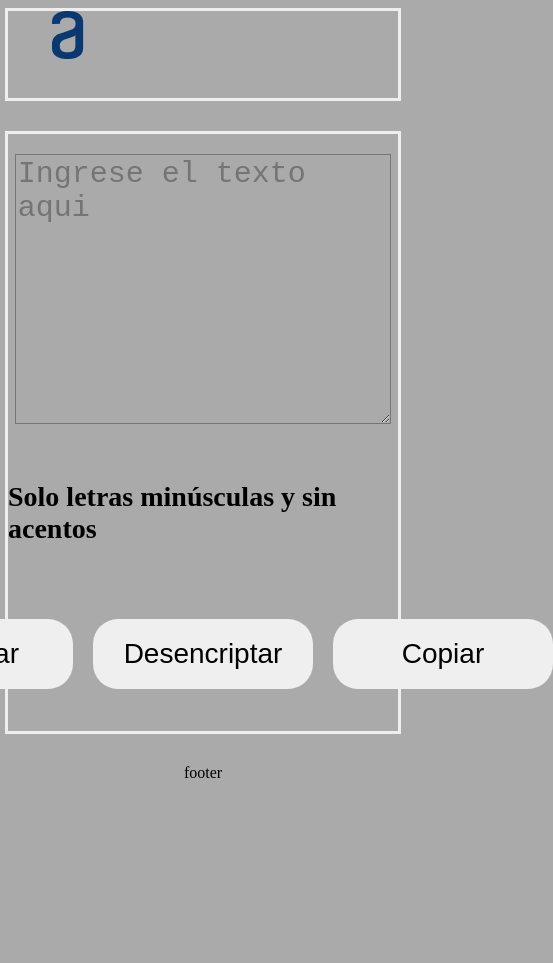
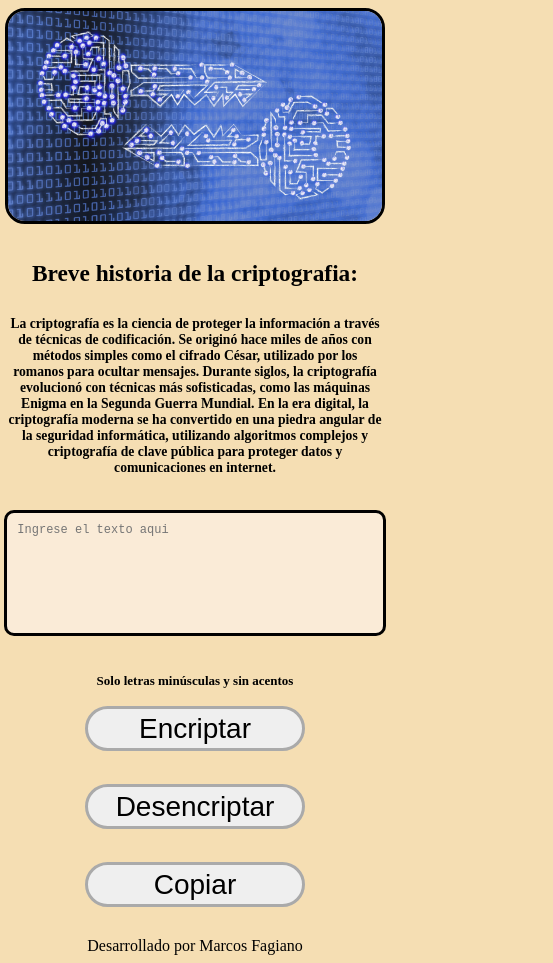
Before and after one commit to MarcosFagiano/text_encryptor, a plain HTML site: page index.html in a window 390 px wide. Shown: the whole page, 553 px wide, since content can reach past the window. Before the commit the page ends 860 px from the top, so only its background shows below. Drawn offline with Linux system fonts and the light colour scheme.

Commit message:
modificacion a gui

```diff
--- a/app.js
+++ b/app.js
@@ -58,5 +58,17 @@ function copy() {
     });
 }
 
+document.addEventListener('input', function (event) {
+    if (event.target.tagName.toLowerCase() === 'textarea') {
+        autoResize(event.target);
+    }
+});
+
+function autoResize(textarea) {
+    textarea.style.height = 'auto'; // Restablecer la altura para recapturar el contenido
+    textarea.style.height = textarea.scrollHeight + 'px'; // Establecer la nueva altura basada en el contenido
+}
+
+
 encryptKey();
 decryptKey();
--- a/index.html
+++ b/index.html
@@ -11,8 +11,17 @@
 </head>
 
 <body class="main-container">
-    <div class="logo-container">
-        <img src="./images/Logo.png" alt="Logo de la pagina">
+    <div class="header-container">
+        <img src="./images/Cryptography.jpg" alt="Logo de la pagina">
+        <div class="resume">
+            <h1>Breve historia de la criptografia:</h1>
+            <h3>La criptografía es la ciencia de proteger la información a través de técnicas de codificación. Se
+                originó hace miles de años con métodos simples como el cifrado César, utilizado por los romanos para
+                ocultar mensajes. Durante siglos, la criptografía evolucionó con técnicas más sofisticadas, como las
+                máquinas Enigma en la Segunda Guerra Mundial. En la era digital, la criptografía moderna se ha
+                convertido en una piedra angular de la seguridad informática, utilizando algoritmos complejos y
+                criptografía de clave pública para proteger datos y comunicaciones en internet.</h3>
+        </div>
     </div>
     <div class="txt-container">
         <textarea class="txt-area" placeholder="Ingrese el texto aqui" required></textarea>
@@ -26,7 +35,7 @@
         </div>
     </div>
     <div class="footer-container">
-        footer
+        Desarrollado por Marcos Fagiano
     </div>
 
 </body>
--- a/styles.css
+++ b/styles.css
@@ -1,15 +1,31 @@
-.main-container {
+.main-container{
+    background-color: wheat;
+}
+
+img {
+    width: 100%;
+    height: auto;
+    object-fit: contain;
+    border-radius: 20px;
+    border: 3px solid #000;
+}
+.resume {
     display: flex;
-    background-color: #AAAAAA;
-    flex-direction: column;
-    height: 100vh;
+    text-align: center;
+    justify-content: center;
+    flex-wrap: wrap;
+    word-wrap: break-word;
+    box-sizing: border-box;
+    font-size: small;
+}
+
+.header-container {
+    display: flex;
     width: 100%;
     justify-content: center;
     align-items: center;
-    gap: 30px;
-}
-
-.logo-container {
+    gap: 20px;
+    flex-direction: row;
     flex-grow: 1;
 }
 
@@ -19,12 +35,6 @@
 
 .footer-container {
     flex-grow: 2;
-}
-
-.logo-container,
-.txt-container {
-    border: 3px #EEEEEE solid;
-    width: 100%;
 }
 
 .txt-container {
@@ -37,9 +47,15 @@
 .txt-area {
     flex-grow: 8;
     margin: 20px;
-    background: transparent;
+    background: antiquewhite;
     width: 95%;
     font-size: 30px;
+    border: 3px solid;
+    border-radius: 10px;
+    padding: 10px;
+    min-height: 100px;
+    overflow-y: hidden;
+    resize: none;
 }
 
 .suggestion {
@@ -52,7 +68,7 @@
     flex-grow: 1;
     align-items: center;
     justify-content: center;
-    gap: 20px
+    gap: 20px;
 }
 
 .btn-decode,
@@ -64,6 +80,8 @@
     border: none;
     font-size: 28px;
     margin: 0 0 30px 0;
+    border: #AAAAAA solid;
+
 }
 
 .btn-decode:hover,
@@ -72,4 +90,42 @@
     cursor: pointer;
     background: #CCCCCC;
     font-size: 32px;
+    border: #000 solid;
 }
+
+.footer-container{
+    display: flex;
+    justify-content: center;
+    text-align: center;
+}
+@media only screen and (max-width: 780px) {
+    .header-container {
+        height: auto;
+        font-size: 14px;
+        flex-direction: column;
+    }
+
+    img {
+        height: auto;
+        object-fit: contain;
+    }
+    .resume{
+        font-size: smaller;
+    }
+    .txt-area{
+        font-size: small;
+    }
+    .btn-container {
+        flex-direction: column;
+        gap: 3px;
+    }
+    .suggestion{
+        font-size: small;
+    }
+    .btn-code,
+    .btn-decode,
+    .btn-cpy {
+        height: 45px;
+        font-size: 28px;
+    }
+}
```
Also changed, not shown: images/Cryptography.jpg (added).
